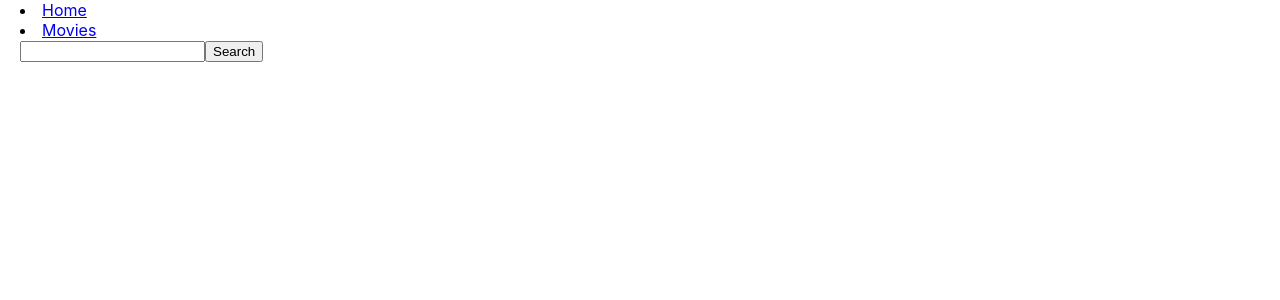
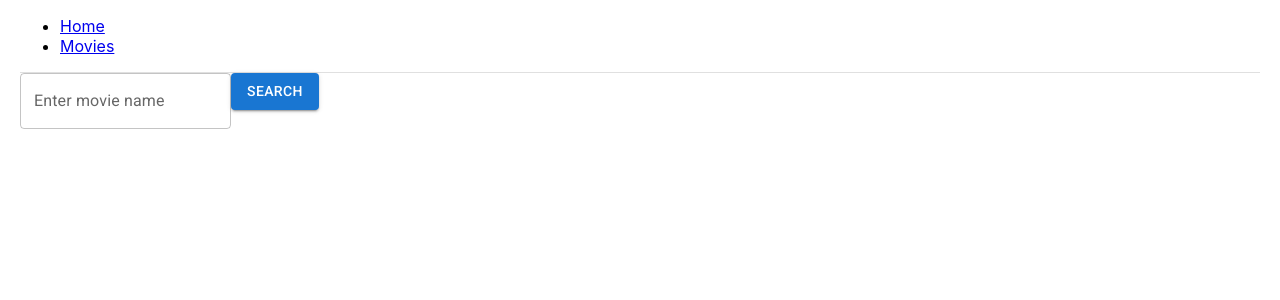
Before and after one commit to Sanya486/goit-react-hw-05-movies, a React (Create React App) app: page /movies in a window 1280 px wide. Shown: the top 300 px of the page. Built offline with nearby package versions, Linux system fonts and the light colour scheme.

Commit message:
Start work with Material UI

```diff
--- a/package.json
+++ b/package.json
@@ -4,6 +4,10 @@
   "private": true,
   "homepage": "https://Sanya486.github.io/goit-react-hw--5-movies/",
   "dependencies": {
+    "@emotion/react": "^11.11.1",
+    "@emotion/styled": "^11.11.0",
+    "@fontsource/roboto": "^5.0.5",
+    "@mui/material": "^5.13.7",
     "@testing-library/jest-dom": "^5.16.3",
     "@testing-library/react": "^12.1.4",
     "@testing-library/user-event": "^13.5.0",
--- a/src/components/Layout/Layout.jsx
+++ b/src/components/Layout/Layout.jsx
@@ -1,20 +1,22 @@
-import {  NavLink, Outlet } from 'react-router-dom'
+import { NavLink, Outlet } from 'react-router-dom';
 
-import { Container } from 'utils/Container'
+import { Container } from 'utils/Container';
+import {Divider} from '@mui/material';
 
 export default function Layout() {
   return (
     <Container>
-      <header>
-        <nav>
+      <nav>
+        <ul>
           <li>
-            <NavLink to='/'>Home</NavLink>
+            <NavLink to="/">Home</NavLink>
           </li>
           <li>
-            <NavLink to='/movies'>Movies</NavLink>
+            <NavLink to="/movies">Movies</NavLink>
           </li>
-        </nav>
-      </header>
+        </ul>
+      </nav>
+      <Divider />
       <Outlet />
     </Container>
   );
--- a/src/index.js
+++ b/src/index.js
@@ -3,6 +3,12 @@ import ReactDOM from 'react-dom/client';
 import { BrowserRouter } from 'react-router-dom';
 import { App } from 'components/App';
 import './index.css';
+
+import '@fontsource/roboto/300.css';
+import '@fontsource/roboto/400.css';
+import '@fontsource/roboto/500.css';
+import '@fontsource/roboto/700.css';
+
 
 ReactDOM.createRoot(document.getElementById('root')).render(
   <React.StrictMode>
--- a/src/pages/Movies/Movies.jsx
+++ b/src/pages/Movies/Movies.jsx
@@ -3,6 +3,8 @@ import { useSearchParams } from 'react-router-dom';
 
 import fetchSearchMovie from 'fetches/fetchSearchMovie';
 import FilmList from 'components/FilmList/FilmList';
+
+import { Button, TextField } from '@mui/material';
 
 const Movies = () => {
   const [querySt, setQuerySt] = useState('');
@@ -32,8 +34,16 @@ const Movies = () => {
   return (
     <div>
       <form onSubmit={handlerSubmit}>
-        <input type="text" name="query" />
-        <button type="submit">Search</button>
+        <TextField
+          id="outlined-basic"
+          label="Enter movie name"
+          variant="outlined"
+          type="text"
+          name="query"
+        />
+        <Button variant="contained" type="submit">
+          Search
+        </Button>
       </form>
       <ul>{querySt.length !== 0 && <FilmList films={querySt} />}</ul>
     </div>
```
Also changed, not shown: 1 other file (tests, documents, lock files or other folders).
